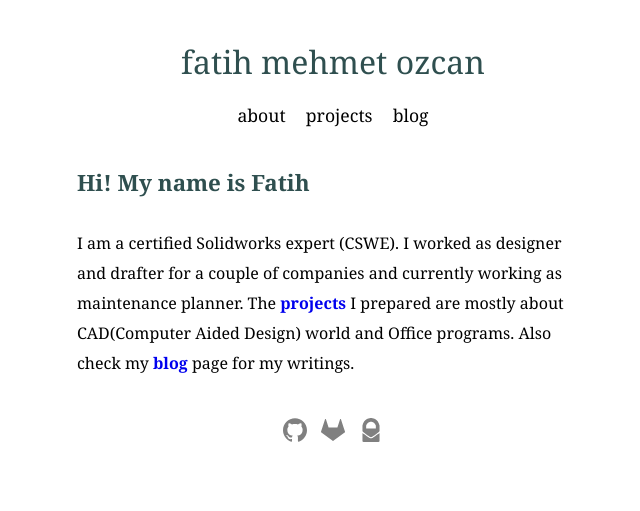
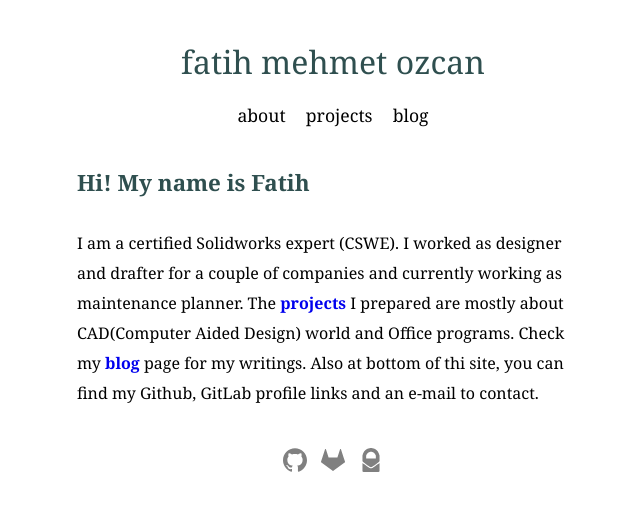
Before and after one commit to fatihmeh/fatihmeh.github.io, a Jekyll site: the page built from index.html, in a window 1280 px wide. Shown: the top 511 px of the page, without its empty margins (307-947 px from the left). Built offline with Jekyll 4.4.1, drawn with Linux system fonts in a browser that asks for light colours.

Commit message:
About page update

```diff
--- a/index.html
+++ b/index.html
@@ -3,4 +3,4 @@
 title: fatih mehmet ozcan
 ---
 <h2 class="parag-header">Hi! My name is Fatih</h2>
-<p class="about">I am a certified Solidworks expert (CSWE). I worked as designer and drafter for a couple of companies and currently working as maintenance planner. The <a href="/blog">projects</a> I prepared are mostly about CAD(Computer Aided Design) world and Office programs. Also check my <a href="/blog">blog</a> page for my writings.</p>
+<p class="about">I am a certified Solidworks expert (CSWE). I worked as designer and drafter for a couple of companies and currently working as maintenance planner. The <a href="/blog">projects</a> I prepared are mostly about CAD(Computer Aided Design) world and Office programs. Check my <a href="/blog">blog</a> page for my writings. Also at bottom of thi site, you can find my Github, GitLab profile links and an e-mail to contact.</p>
```
